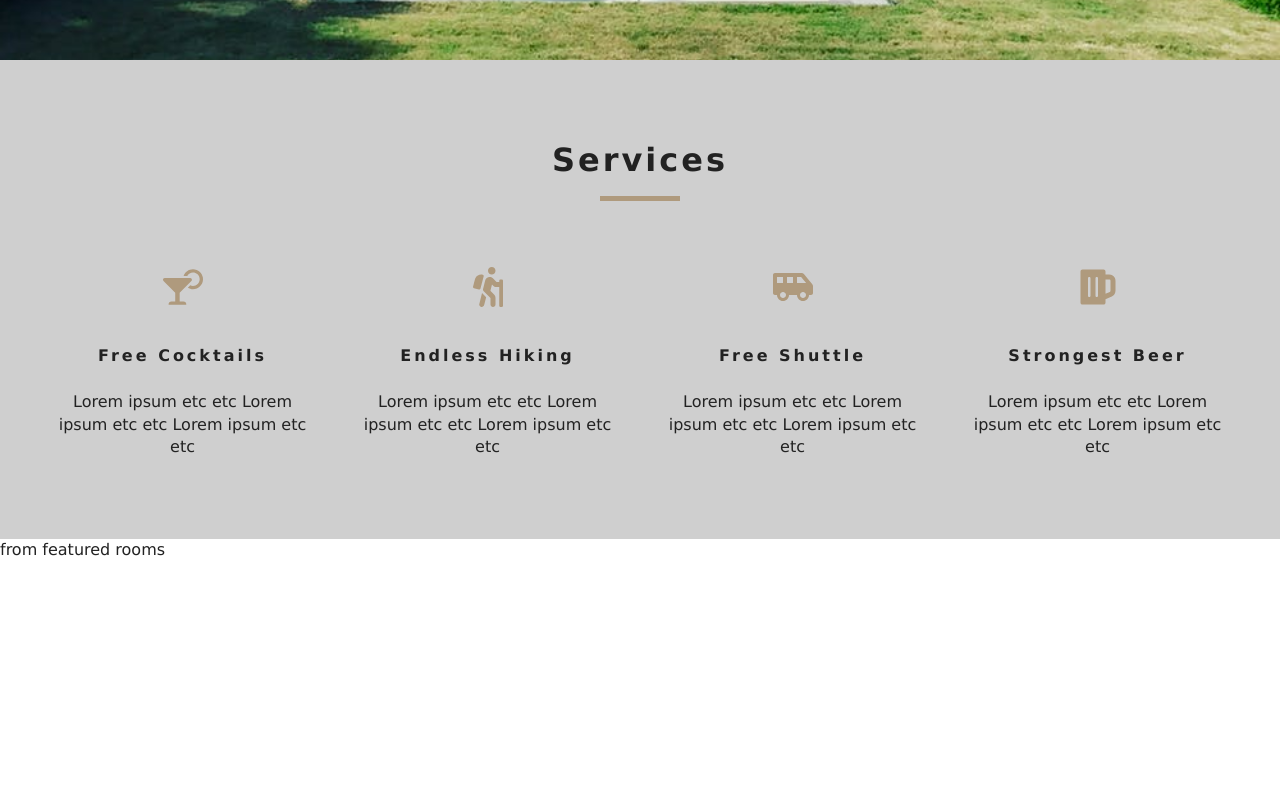
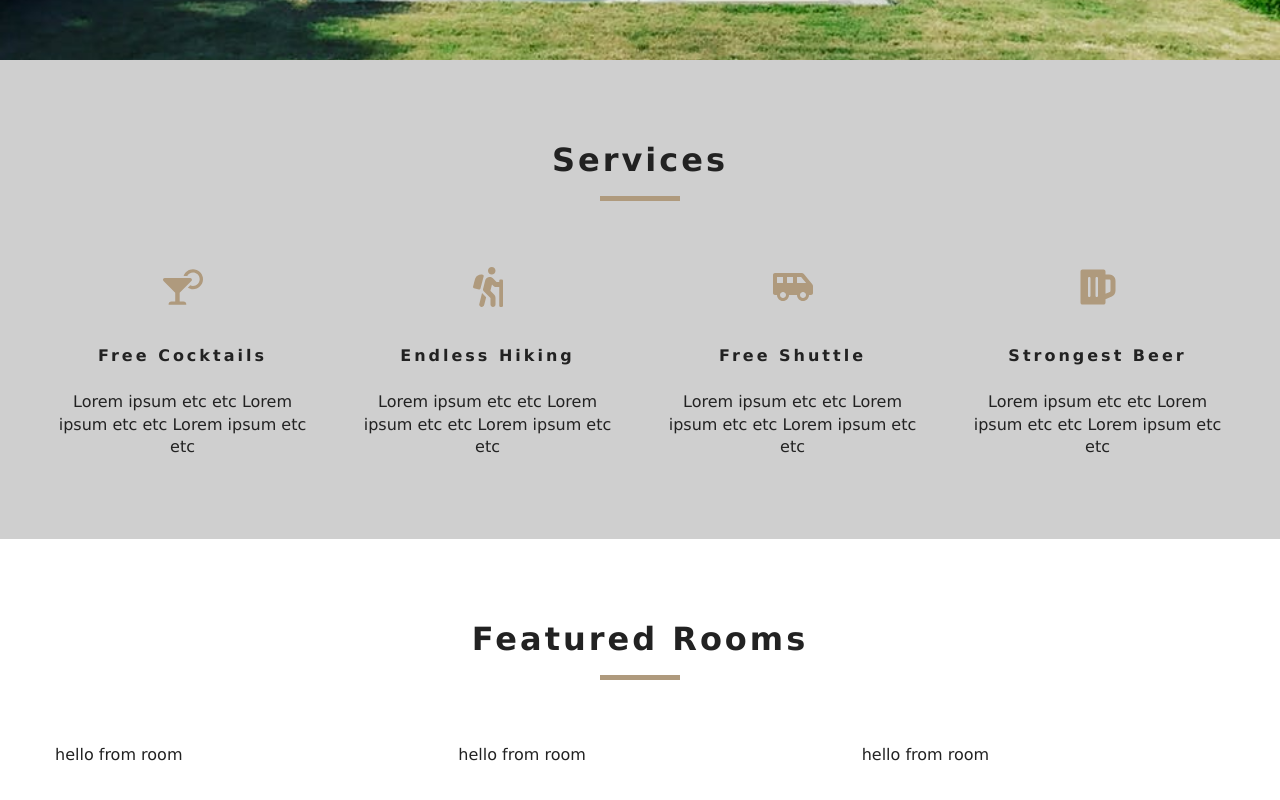
Before and after one commit to onitwin/reactbeachtutorial, a React (Create React App) app: page / in a window 1280 px wide. Shown: the part 740-1540 px from the top of the page. Before the commit the page ends 1301 px from the top, so only its background shows below. Built offline with nearby package versions, Linux system fonts and the light colour scheme.

Commit message:
room and loading added

```diff
--- a/src/components/FeaturedRooms.js
+++ b/src/components/FeaturedRooms.js
@@ -1,18 +1,26 @@
 import React, {Component} from "react"
 import {RoomContext} from "../Context"
+import Title from "./Title"
+import Loading from "./Loading"
+import Room from "./Room"
 
 
 export default class FeaturedRooms extends Component{
   static contextType=RoomContext;
   render(){
-    const {featuredRooms:rooms}=this.context
-    console.log(rooms)
+    let {loading,featuredRooms:rooms}=this.context
+    rooms=rooms.map(room=>{
+      return (<Room key={room.id} room={room}/>)
+    })
 
 
     return(
-      <div>
-       from featured rooms
+      <section className="featured-rooms">
+      <Title title="featured rooms"/>
+      <div className="featured-rooms-center">
+      {loading?<Loading/>:rooms}
       </div>
+      </section>
     )
   }
 
--- /dev/null
+++ b/src/components/Loading.js
@@ -0,0 +1,14 @@
+import React from "react"
+import loadingGif from "../images/gif/loading-gear.gif"
+
+
+const Loading=()=>{
+  return(
+    <div className="loading">
+    <h4>rooms data loading...</h4>
+    <img src={loadingGif} alt="loading"/>
+    </div>
+  )
+}
+
+export default Loading;
--- /dev/null
+++ b/src/components/Room.js
@@ -0,0 +1,12 @@
+import React from "react"
+
+
+const Room=()=>{
+  return(
+    <div >
+    hello from room
+    </div>
+  )
+}
+
+export default Room;
```
